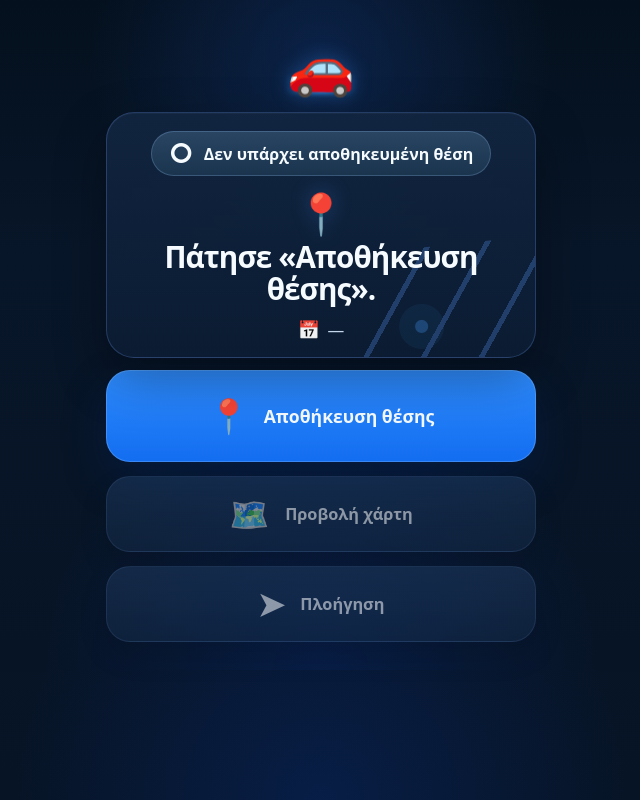
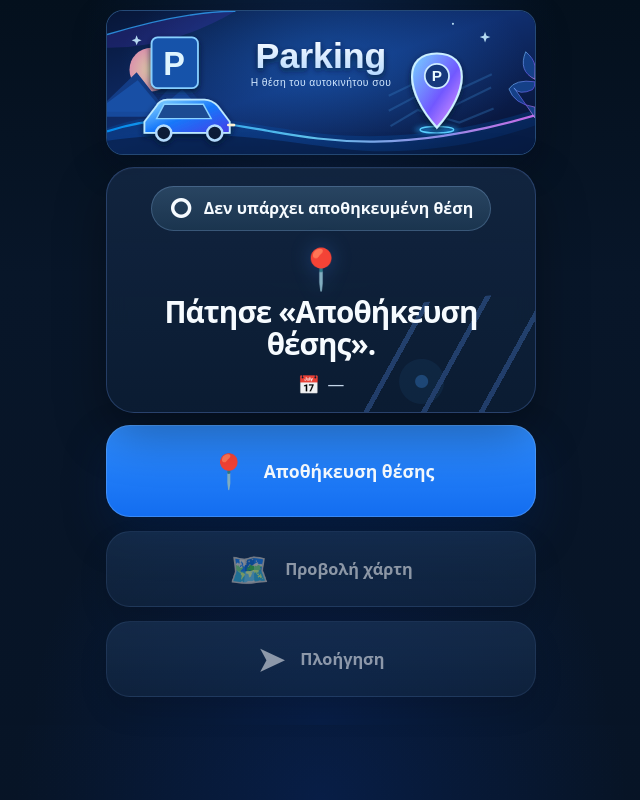
Before and after one commit to seemsfunny21/Parking, a plain HTML site: page index.html in a window 1280 px wide. Shown: the whole page, without its empty margins (319-959 px from the left). Drawn offline with Linux system fonts and the light colour scheme.

Commit message:
Display premium illustrated hero without duplicated headings

```diff
--- a/index.html
+++ b/index.html
@@ -158,12 +158,25 @@
       :is(.primary-btn,.secondary,.retry){transition:none!important}
     }
 
+
+    /* Premium illustrated header, replacing the old car emoji. */
+    body{padding-top:10px}
+    .app .hero{padding:0;margin:0 0 12px}
+    .parking-hero-art{
+      display:block;width:100%;height:auto;max-height:145px;
+      border:1px solid rgba(101,179,255,.32);border-radius:17px;
+      object-fit:contain;background:#071736;
+      box-shadow:0 12px 32px rgba(0,5,18,.35);
+    }
+    @media(max-width:375px){.app .hero{margin-bottom:9px}.parking-hero-art{border-radius:13px}}
+    @media(max-height:620px){.parking-hero-art{max-height:105px;object-fit:fill}}
+
   </style>
 </head>
 <body>
   <main class="app">
-    <header class="hero" aria-label="Πάρκινγκ">
-      <div class="car-glow"><div class="car-emoji" aria-hidden="true">🚗</div></div>
+    <header class="hero" aria-label="Parking">
+      <img class="parking-hero-art" src="./hero-banner.svg" alt="Parking — η θέση του αυτοκινήτου σου" width="1200" height="400" decoding="async">
     </header>
 
     <section class="panel" aria-live="polite">
```
